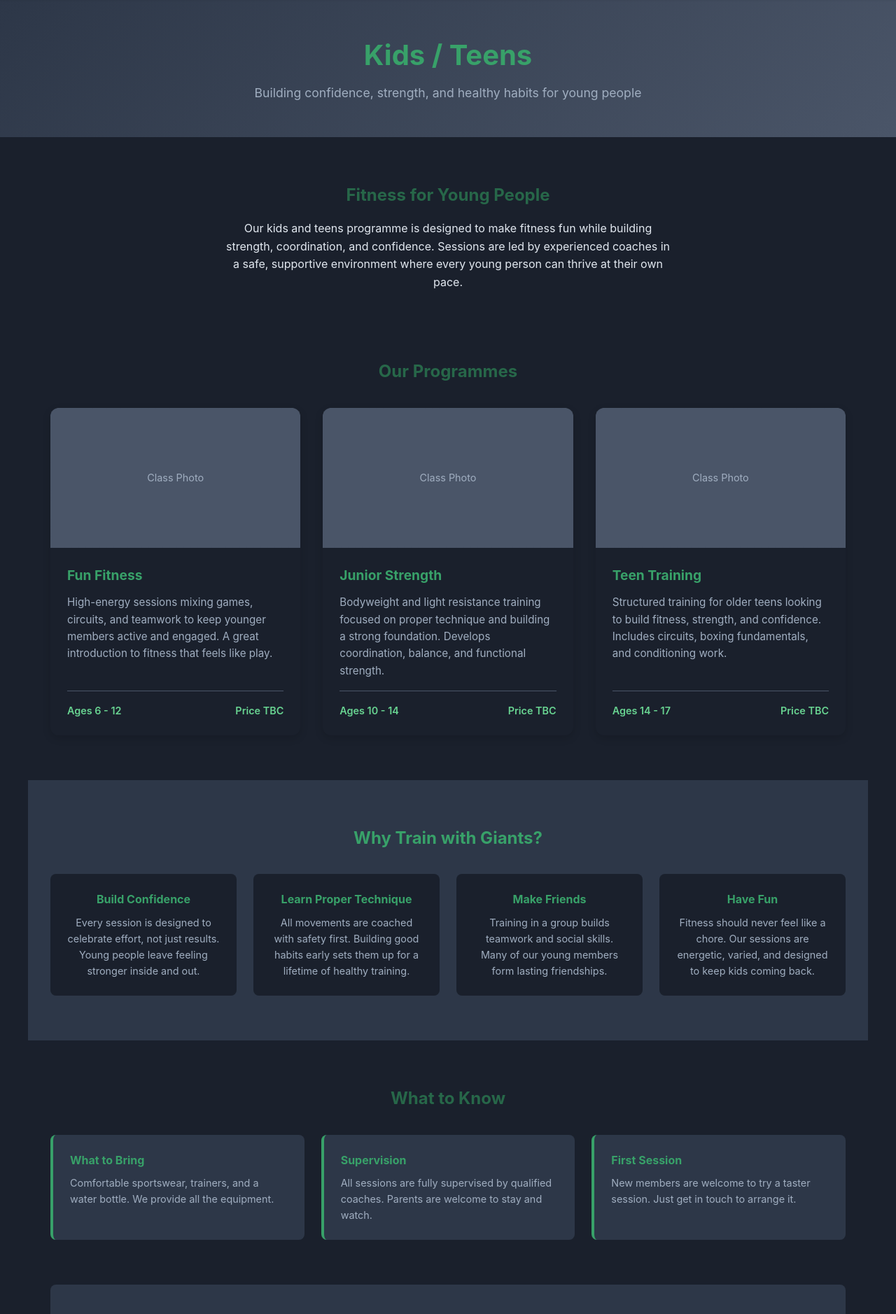
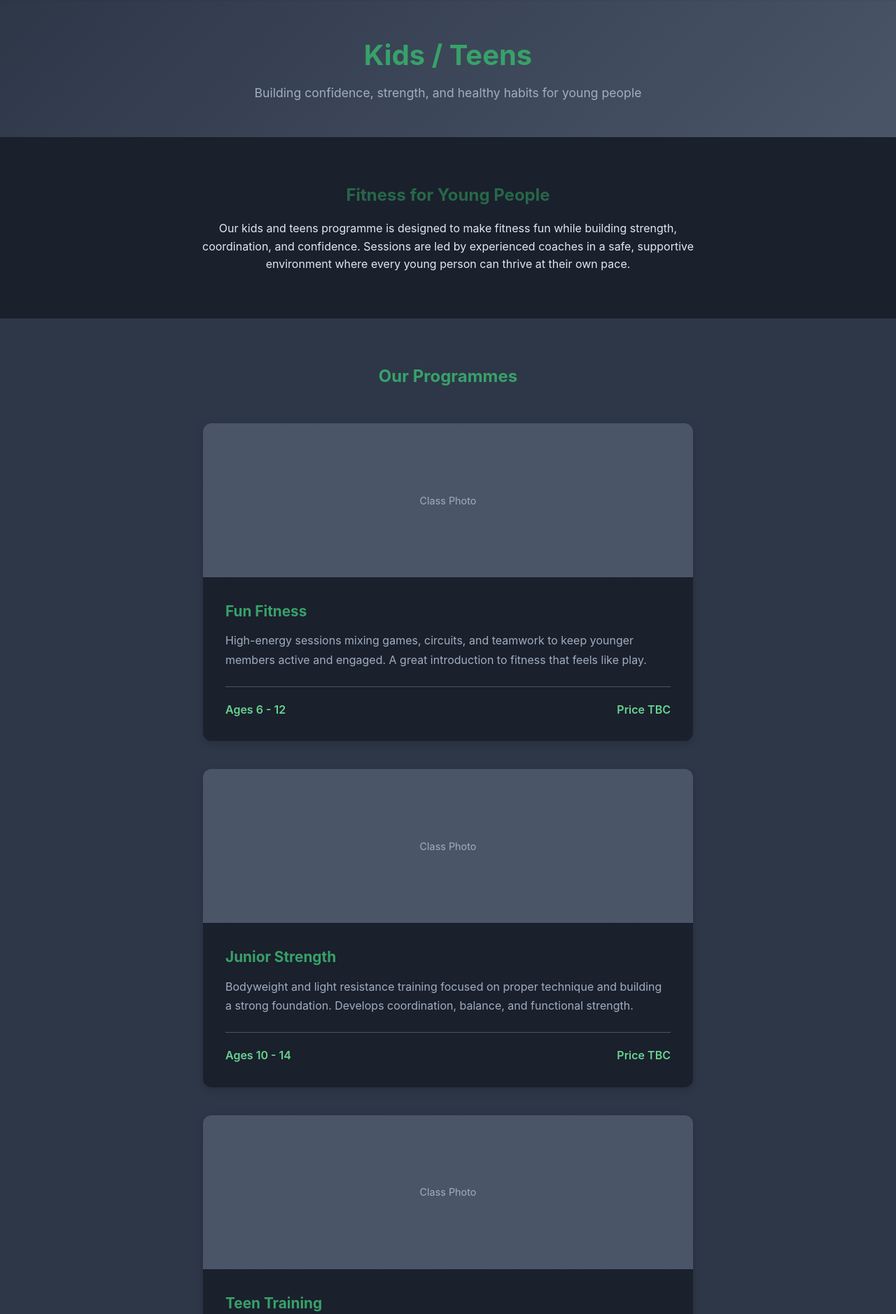
Before and after one commit to rossforsyth055-wq/Giants, a FastAPI app: page /kids in a window 1280 px wide. Shown: the part 71-1949 px from the top of the page at 70% size. Run offline with FastAPI, Linux system fonts and the light colour scheme.

Commit message:
Fix Kids / Teens page layout with more spacing and single-column cards
Co-Authored-By: Claude Opus 4.6 <noreply@anthropic.com>

```diff
--- a/src/giants/static/css/style.css
+++ b/src/giants/static/css/style.css
@@ -568,16 +568,13 @@ body {
 
 /* Kids / Teens Section */
 .kids-section {
-    padding: 0;
-    max-width: 1200px;
+    padding: 4rem 2rem;
+    max-width: 800px;
     margin: 0 auto;
 }
 
 .kids-intro {
     text-align: center;
-    max-width: 700px;
-    margin: 0 auto;
-    padding: 4rem 2rem 3rem;
 }
 
 .kids-intro h2 {
@@ -585,184 +582,191 @@ body {
     margin-bottom: 1rem;
 }
 
-.kids-programmes {
-    padding: 3rem 2rem 4rem;
+/* Kids Programmes */
+.kids-programmes-section {
+    padding: 4rem 2rem;
+    background-color: var(--bg-light);
 }
 
-.kids-programmes h2 {
+.kids-programmes-section h2 {
     text-align: center;
-    margin-bottom: 2rem;
-    color: var(--primary-dark);
+    margin-bottom: 3rem;
+    color: var(--primary-color);
 }
 
-.kids-grid {
+.kids-programmes-grid {
     display: grid;
-    grid-template-columns: repeat(3, 1fr);
-    gap: 2rem;
+    grid-template-columns: 1fr;
+    gap: 2.5rem;
+    max-width: 700px;
+    margin: 0 auto;
 }
 
-.kids-card {
+.kids-programme-card {
     background: var(--bg-color);
     border-radius: 12px;
     overflow: hidden;
     box-shadow: 0 4px 12px rgba(0, 0, 0, 0.15);
-    transition: transform 0.2s ease, box-shadow 0.2s ease;
-    display: flex;
-    flex-direction: column;
+    transition: transform 0.2s ease;
 }
 
-.kids-card:hover {
+.kids-programme-card:hover {
     transform: translateY(-4px);
-    box-shadow: 0 8px 24px rgba(0, 0, 0, 0.2);
 }
 
-.kids-card-image {
-    height: 200px;
+.kids-programme-image {
+    height: 220px;
 }
 
-.kids-card-content {
-    padding: 1.5rem;
-    flex: 1;
-    display: flex;
-    flex-direction: column;
+.kids-programme-content {
+    padding: 2rem;
 }
 
-.kids-card-content h3 {
+.kids-programme-content h3 {
     color: var(--primary-color);
     margin-bottom: 0.75rem;
-    font-size: 1.2rem;
+    font-size: 1.3rem;
 }
 
-.kids-card-content p {
+.kids-programme-content p {
     color: var(--text-light);
-    font-size: 0.95rem;
-    margin-bottom: 1rem;
-    flex: 1;
+    font-size: 1rem;
+    line-height: 1.7;
+    margin-bottom: 1.5rem;
 }
 
-.kids-card-details {
+.kids-programme-meta {
     display: flex;
     justify-content: space-between;
     color: var(--accent-color);
     font-weight: 600;
-    font-size: 0.9rem;
-    padding-top: 1rem;
+    font-size: 1rem;
+    padding-top: 1.25rem;
     border-top: 1px solid var(--border-color);
 }
 
-.kids-benefits {
-    background-color: var(--bg-light);
+/* Kids Benefits */
+.kids-benefits-section {
     padding: 4rem 2rem;
 }
 
-.kids-benefits h2 {
+.kids-benefits-section h2 {
     text-align: center;
-    margin-bottom: 2rem;
-    color: var(--primary-color);
+    margin-bottom: 3rem;
+    color: var(--primary-dark);
 }
 
-.benefits-grid {
+.kids-benefits-grid {
     display: grid;
-    grid-template-columns: repeat(auto-fit, minmax(240px, 1fr));
-    gap: 1.5rem;
-    max-width: 1200px;
+    grid-template-columns: repeat(2, 1fr);
+    gap: 2rem;
+    max-width: 800px;
     margin: 0 auto;
 }
 
-.benefit-item {
-    background: var(--bg-color);
-    padding: 1.5rem;
+.kids-benefit-item {
+    background: var(--bg-light);
+    padding: 2rem;
     border-radius: 8px;
     text-align: center;
 }
 
-.benefit-item h4 {
+.kids-benefit-item h4 {
     color: var(--primary-color);
-    margin-bottom: 0.5rem;
+    margin-bottom: 0.75rem;
+    font-size: 1.1rem;
 }
 
-.benefit-item p {
+.kids-benefit-item p {
     color: var(--text-light);
-    font-size: 0.9rem;
+    font-size: 0.95rem;
+    line-height: 1.6;
 }
 
-.kids-info {
+/* Kids Info */
+.kids-info-section {
     padding: 4rem 2rem;
+    background-color: var(--bg-light);
 }
 
-.kids-info h2 {
+.kids-info-section h2 {
     text-align: center;
-    margin-bottom: 2rem;
-    color: var(--primary-dark);
+    margin-bottom: 3rem;
+    color: var(--primary-color);
 }
 
-.info-grid {
+.kids-info-grid {
     display: grid;
-    grid-template-columns: repeat(auto-fit, minmax(250px, 1fr));
-    gap: 1.5rem;
-    max-width: 1200px;
+    grid-template-columns: repeat(3, 1fr);
+    gap: 2rem;
+    max-width: 900px;
     margin: 0 auto;
 }
 
-.info-item {
-    background: var(--bg-light);
-    padding: 1.5rem;
+.kids-info-item {
+    background: var(--bg-color);
+    padding: 2rem;
     border-radius: 8px;
     border-left: 4px solid var(--primary-color);
 }
 
-.info-item h4 {
+.kids-info-item h4 {
     color: var(--primary-color);
-    margin-bottom: 0.5rem;
+    margin-bottom: 0.75rem;
 }
 
-.info-item p {
+.kids-info-item p {
     color: var(--text-light);
-    font-size: 0.9rem;
+    font-size: 0.95rem;
+    line-height: 1.6;
 }
 
-.kids-cta {
+/* Kids CTA */
+.kids-cta-section {
+    padding: 4rem 2rem;
+}
+
+.kids-cta-box {
     background: var(--bg-light);
-    padding: 3rem;
+    padding: 4rem 3rem;
     border-radius: 8px;
     text-align: center;
-    margin: 0 2rem 4rem;
+    max-width: 700px;
+    margin: 0 auto;
 }
 
-.kids-cta h2 {
+.kids-cta-box h2 {
     color: var(--primary-color);
-    margin-bottom: 0.5rem;
+    margin-bottom: 1rem;
 }
 
-.kids-cta p {
+.kids-cta-box p {
     color: var(--text-light);
-    margin-bottom: 1.5rem;
-}
-
-.kids-cta .btn {
     margin-bottom: 2rem;
 }
 
-.kids-cta .contact-info {
+.kids-cta-box .contact-info {
     margin-top: 2rem;
     padding-top: 2rem;
     border-top: 1px solid var(--border-color);
 }
 
-.kids-cta .contact-info a {
+.kids-cta-box .contact-info a {
     color: var(--primary-color);
     text-decoration: none;
 }
 
-.kids-cta .contact-info a:hover {
+.kids-cta-box .contact-info a:hover {
     text-decoration: underline;
 }
 
-@media (max-width: 900px) {
-    .kids-grid {
+@media (max-width: 768px) {
+    .kids-benefits-grid {
         grid-template-columns: 1fr;
-        max-width: 400px;
-        margin: 0 auto;
+    }
+
+    .kids-info-grid {
+        grid-template-columns: 1fr;
     }
 }
 
--- a/src/giants/templates/kids.html
+++ b/src/giants/templates/kids.html
@@ -13,95 +13,97 @@
         <h2>Fitness for Young People</h2>
         <p>Our kids and teens programme is designed to make fitness fun while building strength, coordination, and confidence. Sessions are led by experienced coaches in a safe, supportive environment where every young person can thrive at their own pace.</p>
     </div>
+</section>
 
-    <div class="kids-programmes">
+<section class="kids-programmes-section">
     <h2>Our Programmes</h2>
-        <div class="kids-grid">
-            <div class="kids-card">
-                <div class="kids-card-image placeholder">
+    <div class="kids-programmes-grid">
+        <div class="kids-programme-card">
+            <div class="kids-programme-image placeholder">
                 <span>Class Photo</span>
             </div>
-                <div class="kids-card-content">
+            <div class="kids-programme-content">
                 <h3>Fun Fitness</h3>
                 <p>High-energy sessions mixing games, circuits, and teamwork to keep younger members active and engaged. A great introduction to fitness that feels like play.</p>
-                    <div class="kids-card-details">
+                <div class="kids-programme-meta">
                     <span>Ages 6 - 12</span>
                     <span>Price TBC</span>
                 </div>
             </div>
         </div>
 
-            <div class="kids-card">
-                <div class="kids-card-image placeholder">
+        <div class="kids-programme-card">
+            <div class="kids-programme-image placeholder">
                 <span>Class Photo</span>
             </div>
-                <div class="kids-card-content">
+            <div class="kids-programme-content">
                 <h3>Junior Strength</h3>
                 <p>Bodyweight and light resistance training focused on proper technique and building a strong foundation. Develops coordination, balance, and functional strength.</p>
-                    <div class="kids-card-details">
+                <div class="kids-programme-meta">
                     <span>Ages 10 - 14</span>
                     <span>Price TBC</span>
                 </div>
             </div>
         </div>
 
-            <div class="kids-card">
-                <div class="kids-card-image placeholder">
+        <div class="kids-programme-card">
+            <div class="kids-programme-image placeholder">
                 <span>Class Photo</span>
             </div>
-                <div class="kids-card-content">
+            <div class="kids-programme-content">
                 <h3>Teen Training</h3>
                 <p>Structured training for older teens looking to build fitness, strength, and confidence. Includes circuits, boxing fundamentals, and conditioning work.</p>
-                    <div class="kids-card-details">
+                <div class="kids-programme-meta">
                     <span>Ages 14 - 17</span>
                     <span>Price TBC</span>
                 </div>
             </div>
         </div>
     </div>
-    </div>
+</section>
 
-    <div class="kids-benefits">
+<section class="kids-benefits-section">
     <h2>Why Train with Giants?</h2>
-        <div class="benefits-grid">
-            <div class="benefit-item">
+    <div class="kids-benefits-grid">
+        <div class="kids-benefit-item">
             <h4>Build Confidence</h4>
             <p>Every session is designed to celebrate effort, not just results. Young people leave feeling stronger inside and out.</p>
         </div>
-            <div class="benefit-item">
+        <div class="kids-benefit-item">
             <h4>Learn Proper Technique</h4>
             <p>All movements are coached with safety first. Building good habits early sets them up for a lifetime of healthy training.</p>
         </div>
-            <div class="benefit-item">
+        <div class="kids-benefit-item">
             <h4>Make Friends</h4>
             <p>Training in a group builds teamwork and social skills. Many of our young members form lasting friendships.</p>
         </div>
-            <div class="benefit-item">
+        <div class="kids-benefit-item">
             <h4>Have Fun</h4>
             <p>Fitness should never feel like a chore. Our sessions are energetic, varied, and designed to keep kids coming back.</p>
         </div>
     </div>
-    </div>
+</section>
 
-    <div class="kids-info">
+<section class="kids-info-section">
     <h2>What to Know</h2>
-        <div class="info-grid">
-            <div class="info-item">
+    <div class="kids-info-grid">
+        <div class="kids-info-item">
             <h4>What to Bring</h4>
             <p>Comfortable sportswear, trainers, and a water bottle. We provide all the equipment.</p>
         </div>
-            <div class="info-item">
+        <div class="kids-info-item">
             <h4>Supervision</h4>
             <p>All sessions are fully supervised by qualified coaches. Parents are welcome to stay and watch.</p>
         </div>
-            <div class="info-item">
+        <div class="kids-info-item">
             <h4>First Session</h4>
             <p>New members are welcome to try a taster session. Just get in touch to arrange it.</p>
         </div>
     </div>
-    </div>
+</section>
 
-    <div class="kids-cta">
+<section class="kids-cta-section">
+    <div class="kids-cta-box">
         <h2>Get Your Kids Started</h2>
         <p>Spaces are limited to keep sessions safe and personal. Get in touch to book a spot or ask any questions.</p>
         <a href="{{ url_for('booking') }}" class="btn btn-primary btn-large">Book a Session</a>
```
Lines whose indentation alone changed are shown as unchanged.
